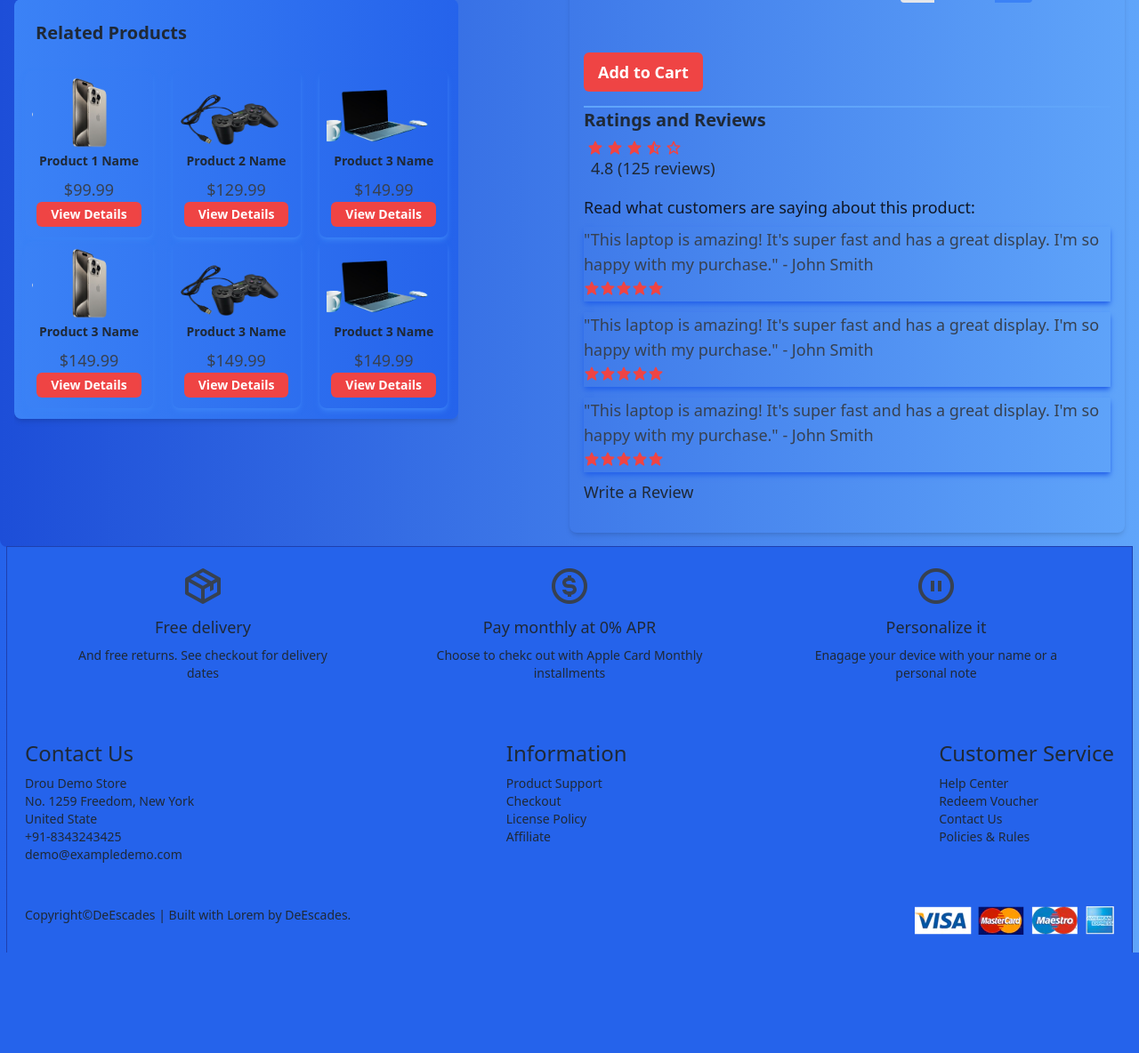
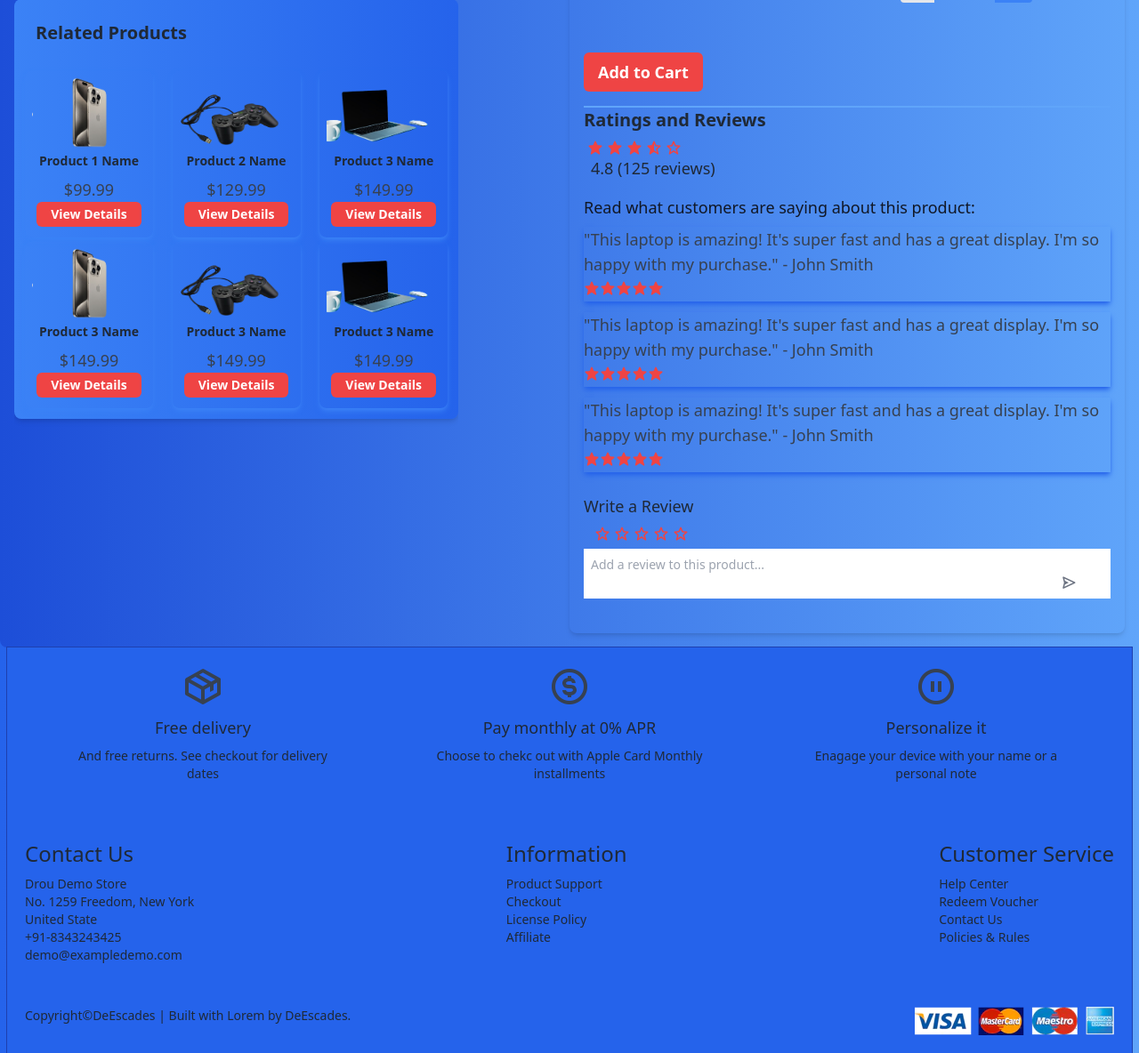
Before and after one commit to nathanielcobbinah/Store, a PHP site: page /product-page.php in a window 1280 px wide. Shown: the part 501-1685 px from the top of the page at 89% size. Before the commit the page ends 1572 px from the top, so only its background shows below. Run offline with PHP 8.4, Linux system fonts and the light colour scheme; some libraries are stand-ins or nearby versions.

Commit message:
Add dynamic rating icons functionality and auto-expanding textarea

```diff
--- a/product-page.php
+++ b/product-page.php
@@ -157,7 +157,60 @@
                         </div>
                     </div>
 
+                    <div class="flex flex-col">
                         <a href="#write-review" class="btn btn-blue-500 mt-4">Write a Review</a>
+
+
+
+
+
+                        <div class="flex flex-row p-2" id="ratingIcons">
+                            <i class='bx bx-star text-red-500 ml-1' onclick="changeIcon(1)"></i>
+                            <i class='bx bx-star text-red-500 ml-1' onclick="changeIcon(2)"></i>
+                            <i class='bx bx-star text-red-500 ml-1' onclick="changeIcon(3)"></i>
+                            <i class='bx bx-star text-red-500 ml-1' onclick="changeIcon(4)"></i>
+                            <i class='bx bx-star text-red-500 ml-1' onclick="changeIcon(5)"></i>
+                        </div>
+
+                        <script>
+                            function changeIcon(selectedIndex) {
+                                const icons = document.getElementById('ratingIcons').children;
+                                // Remove 'bx-star' class and add 'bxs-star' class based on the selected index.
+                                for (let i = 0; i < icons.length; i++) {
+                                    if (i < selectedIndex) {
+                                        icons[i].classList.remove('bx-star');
+                                        icons[i].classList.add('bxs-star');
+                                    } else {
+                                        icons[i].classList.remove('bxs-star');
+                                        icons[i].classList.add('bx-star');
+                                    }
+                                }
+                            }
+                        </script>
+
+
+
+
+
+
+                        <div class="relative">
+                            <textarea id="reviewTextarea" placeholder="Add a review to this product..." class="p-2 text-sm text-gray-900 outline-none h-auto w-full resize-none overflow-hidden"></textarea>
+                            <i class="bx bx-send absolute w-10 right-4 bottom-4 text-gray-500"></i>
+                        </div>
+
+                        <script>
+                            const textarea = document.getElementById('reviewTextarea');
+                            textarea.addEventListener('input', function () {
+                                this.style.height = 'auto';
+                                this.style.height = (this.scrollHeight) + 'px';
+                            });
+
+                            // Trigger the input event to adjust the height initially if there is existing content.
+                            textarea.dispatchEvent(new Event('input'));
+                        </script>
+
+                    </div>
+
                 </div>
             </div>
 
```
Lines whose indentation alone changed are shown as unchanged.
